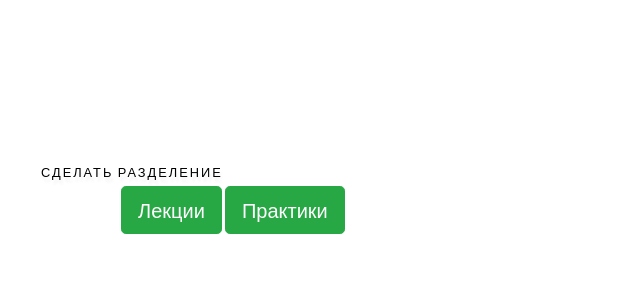
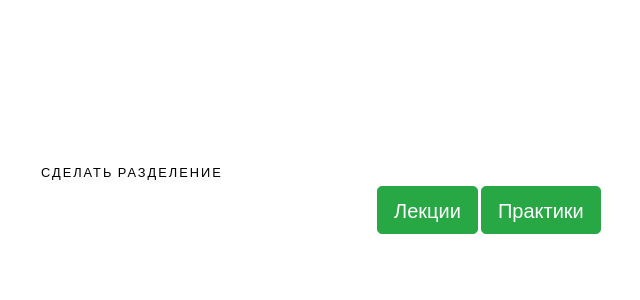
Before and after one commit to outsider4444/sait_prepod, a Django app: page /trpo/ in a window 1280 px wide. Shown: the part 96-396 px from the top of the page, without its empty margins (7-647 px from the left). Run offline with Django 3.2, Linux system fonts and the light colour scheme; data that the repository does not hold is empty; some libraries are stand-ins or nearby versions.

Commit message:
Сделано трпо

```diff
--- a/my_sait/urls.py
+++ b/my_sait/urls.py
@@ -5,7 +5,7 @@ from . import views
 urlpatterns = [
 
     path('trpo/<int:pk>', views.download_lecture, name="trpo_lectures_download"),
-    # path('trpo/practices_list/<int:pk>', views.trpo_lecture, name="trpo_practice_download"),
+    path('trpo/practices_list/<int:pk>', views.trpo_lecture, name="trpo_practice_download"),
     # path('pp0201/<int:pk>', views.trpo_lecture, name="pp0201"),
     # path('pp0201/practices_list/', views.trpo_lecture, name="pp0201"),
     # path('pp0102/<int:pk>', views.trpo_lecture, name="pp0102"),
@@ -15,6 +15,8 @@ urlpatterns = [
     # path('trpo/practices_list', views.trpo_practice, name="trpo_practice"),
     # path('pp0201/practices_list', views.trpo_lecture, name="pp0201"),
     # path('pp0102/practices_list', views.trpo_lecture, name="pp0102"),
+    # список практик
+    path('trpo/trpo_pracrice', views.trpo_practice, name="trpo_practice"),
 
 
     # главная_переход_к_предмету
--- a/my_sait/views.py
+++ b/my_sait/views.py
@@ -14,9 +14,14 @@ def main(request):
 
 def trpo_lecture(request):
     lectures = Lectures.objects.filter(items_code__name="МДК.02.01. Технология разработки программного обеспечения")
+    context = {"lectures": lectures,}
+    return render(request, 'items/trpo/lectures_list.html', context)
+
+
+def trpo_practice(request):
     practice = Practices.objects.filter(items_code__name="МДК.02.01. Технология разработки программного обеспечения")
-    context = {"lectures": lectures, "practice": practice, }
-    return render(request, 'items/trpo/lectures_list.html', context)
+    context = {"practice": practice,}
+    return render(request, 'items/trpo/practices_list.html', context)
 
 
 def pp0201(request):
--- a/templates/items/trpo/lectures_list.html
+++ b/templates/items/trpo/lectures_list.html
@@ -2,9 +2,9 @@
 
 {% if user.is_authenticated %}
     {% block items %}
-            <div style="width: 80%; margin-left: 10%">
-                <button class="btn btn-success btn-lg">Лекции</button>
-                <button class="btn btn-success btn-lg">Практики</button>
+            <div style="width: 40%; margin-left: 30%">
+                <a href="{% url 'trpo_lectures' %}" class="btn btn-success btn-lg">Лекции</a>
+                <a href="{% url 'trpo_practice' %}" class="btn btn-success btn-lg">Практики</a>
             </div>
             {% for lec in lectures %}
                 {{ lec.items_code.name }}: <a href="{{ lec.id }}">{{ lec.name }}</a> Дата: {{ lec.date }}
```
Also changed, not shown: templates/items/trpo/practices_list.html (+7 -3 lines).
